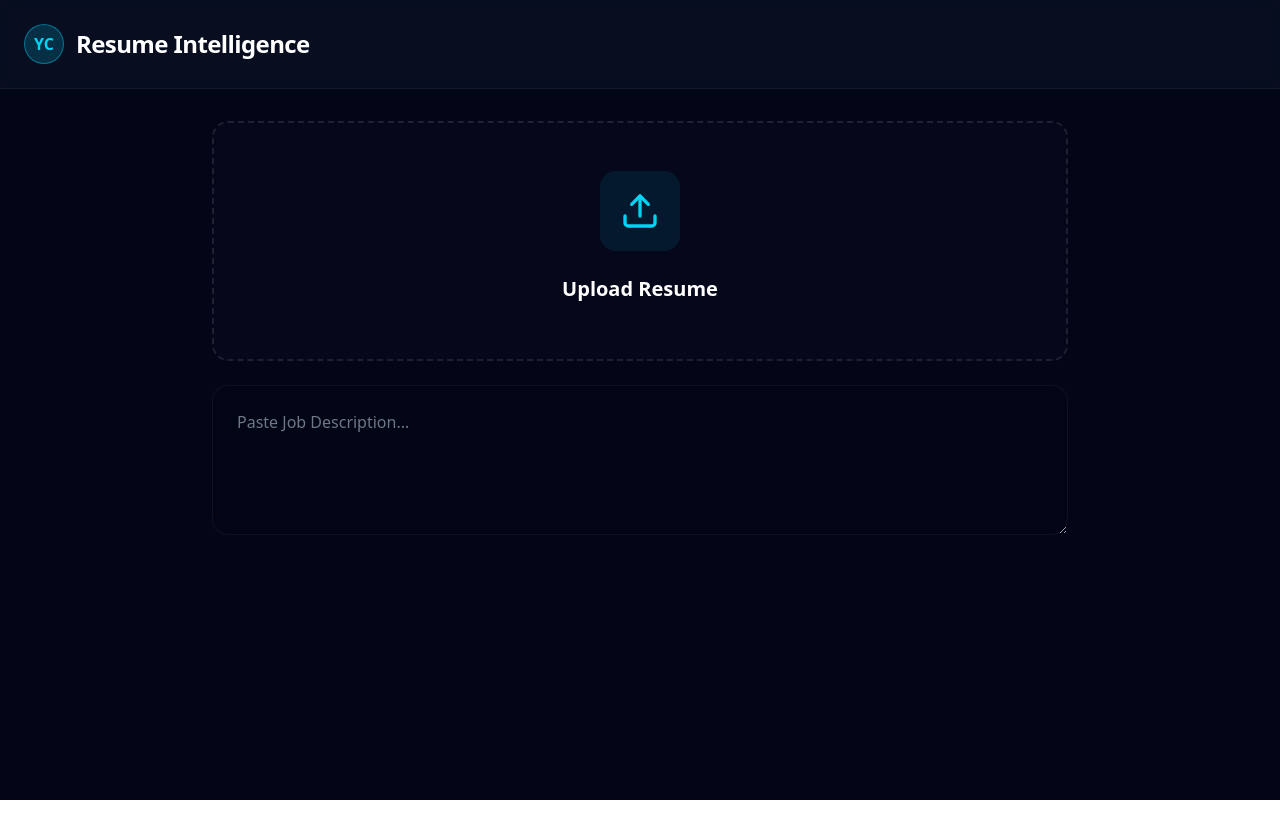
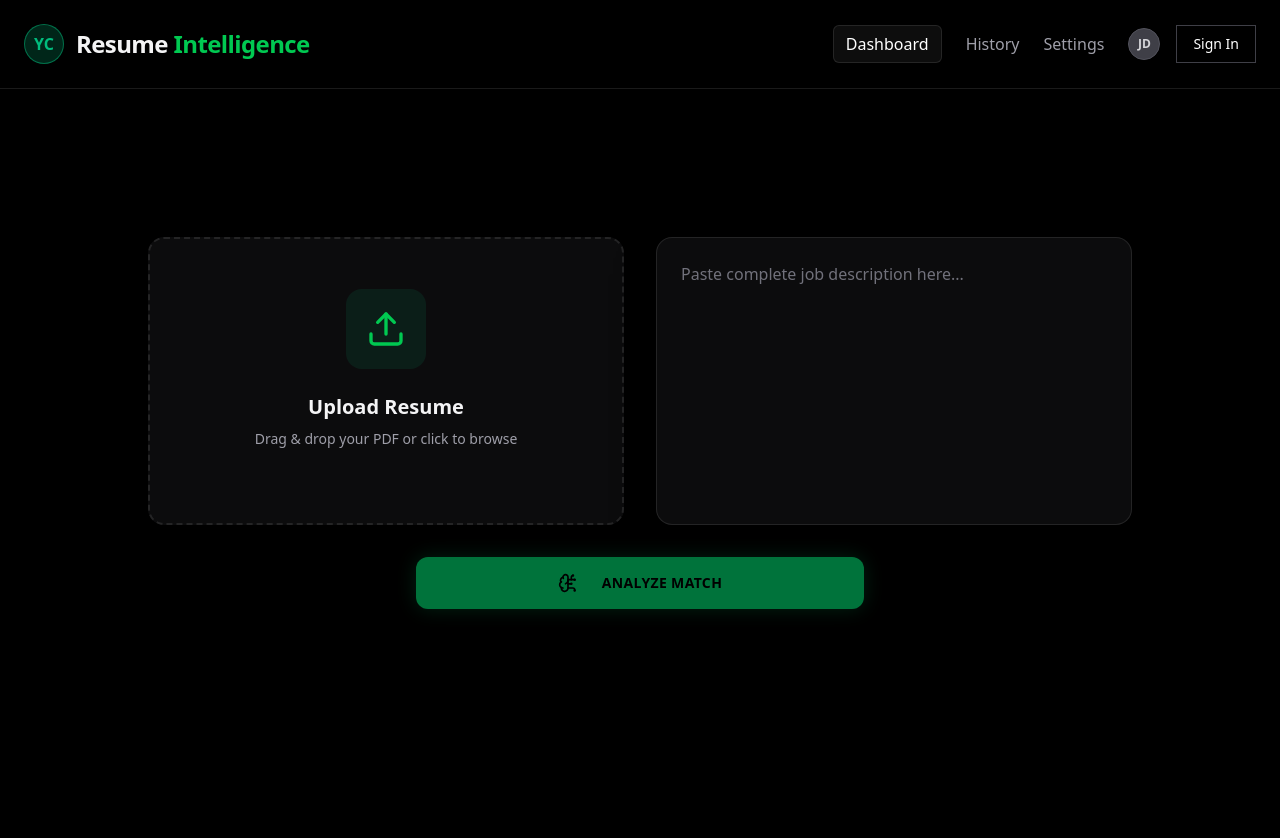
Before and after one commit to MDYUSU/ai-resume-matcher, a React app in the folder frontend/: page / in a window 1280 px wide. Shown: the top 838 px of the page. Before the commit the page ends 800 px from the top, so only its background shows below. Built offline with nearby package versions, Linux system fonts and the light colour scheme; the HTML template or start-up script is replaced by a standard one.

Commit message:
updated first page ui

```diff
--- a/frontend/package.json
+++ b/frontend/package.json
@@ -16,7 +16,7 @@
     "pdfjs-dist": "^5.4.624",
     "react": "^19.2.0",
     "react-dom": "^19.2.0",
-    "react-router-dom": "^7.13.1"
+    "react-router-dom": "^7.13.2"
   },
   "devDependencies": {
     "@eslint/js": "^9.39.1",
--- a/frontend/src/components/FileUpload.jsx
+++ b/frontend/src/components/FileUpload.jsx
@@ -1,5 +1,5 @@
 import { useState, useEffect } from 'react'
-import { useNavigate } from 'react-router-dom'
+import { Link, useNavigate } from 'react-router-dom'
 import { FileText, Upload, CheckCircle, AlertCircle, Loader2, BrainCircuit, History, Rocket, Settings, Home } from 'lucide-react'
 import axios from 'axios'
 import { motion, AnimatePresence } from 'framer-motion'
@@ -193,52 +193,87 @@ const FileUpload = () => {
   };
 
   return (
-    <div className="min-h-screen bg-[#020617] text-white pb-24 relative">
-      <header className="sticky top-0 z-50 flex items-center justify-between p-6 bg-slate-900/50 backdrop-blur-md border-b border-white/5">
+    <div className="min-h-screen bg-black text-zinc-100 pb-24 relative">
+      <header className="sticky top-0 z-50 flex items-center justify-between p-6 bg-black/40 backdrop-blur-xl border-b border-white/10">
         <div className="flex items-center gap-3">
-          <div className="size-10 rounded-full bg-cyan-500/20 border border-cyan-500/50 flex items-center justify-center font-bold text-cyan-400">YC</div>
-          <h2 className="text-2xl font-bold tracking-tight">Resume Intelligence</h2>
+          <div className="size-10 rounded-full bg-emerald-500/20 border border-emerald-500/50 flex items-center justify-center font-bold text-emerald-500">YC</div>
+          <Link href="/" className="cursor-pointer hover:opacity-80 transition-opacity">
+            <h2 className="text-2xl font-bold tracking-tight">Resume <span className="text-green-500">Intelligence</span></h2>
+          </Link>
+        </div>
+        <div className="flex items-center gap-6">
+          <nav className="flex items-center gap-6">
+            <a href="#" className="bg-white/5 text-white px-3 py-1.5 rounded-md border border-white/10 font-medium transition-colors">Dashboard</a>
+            <a href="#" className="text-zinc-400 font-medium hover:text-white transition-colors">History</a>
+            <a href="#" className="text-zinc-400 font-medium hover:text-white transition-colors">Settings</a>
+          </nav>
+          <div className="flex items-center gap-4">
+            <div className="size-8 rounded-full bg-zinc-700 border border-zinc-600 flex items-center justify-center text-xs font-bold text-zinc-300">JD</div>
+            <button className="px-4 py-2 border border-zinc-700 hover:border-zinc-500 hover:bg-white/5 text-white transition-all text-sm font-medium">
+              Sign In
+            </button>
+          </div>
         </div>
       </header>
 
-      <main className="max-w-4xl mx-auto px-5 pt-8 space-y-8">
+      <main className="max-w-5xl mx-auto px-5 pt-8 min-h-[calc(100vh-100px)] flex flex-col justify-center pb-16">
         {isProcessing ? (
           <div className="flex flex-col items-center justify-center py-20">
-            <Loader2 className="animate-spin text-cyan-400 w-12 h-12 mb-4" />
-            <p className="text-white/60 animate-pulse">AI is decoding your profile...</p>
+            <Loader2 className="animate-spin text-emerald-400 w-12 h-12 mb-4" />
+            <p className="text-zinc-400 animate-pulse">AI is decoding your profile...</p>
           </div>
         ) : !result ? (
-          <div className="space-y-6">
-            <div className="rounded-2xl p-12 border-dashed border-2 border-white/10 flex flex-col items-center justify-center bg-slate-900/20">
+          <>
+            <div className="grid md:grid-cols-2 gap-8">
+              {/* Left Column - Upload Resume */}
+              <div className="rounded-2xl p-12 border-2 border-dashed border-white/10 hover:border-green-500/50 hover:bg-green-500/5 transition-all bg-zinc-900/50 shadow-2xl shadow-black/50 flex flex-col items-center justify-center h-72">
                 <input type="file" id="resume-upload" accept=".pdf" onChange={handleFileChange} className="hidden" />
                 <label htmlFor="resume-upload" className="cursor-pointer text-center">
-                <div className="size-20 rounded-2xl bg-cyan-500/10 flex items-center justify-center mx-auto mb-6">
-                  <Upload className="text-cyan-400 w-10 h-10" />
+                  <div className="size-20 rounded-2xl bg-emerald-500/10 flex items-center justify-center mx-auto mb-6">
+                    <Upload className="text-green-500 w-10 h-10" />
                   </div>
-                <h3 className="font-bold text-xl mb-2">{resumeFile ? resumeFile.name : 'Upload Resume'}</h3>
+                  <h3 className="font-bold text-xl mb-2 text-zinc-100">{resumeFile ? resumeFile.name : 'Upload Resume'}</h3>
+                  <p className="text-zinc-400 text-sm mb-6">Drag & drop your PDF or click to browse</p>
                 </label>
                 {resumeFile && (
-                <button onClick={handleSubmit} className="w-full max-w-xs mt-6 py-4 bg-cyan-500 text-slate-900 font-bold uppercase rounded-xl hover:bg-cyan-400 transition-all">
-                  Analyze Profile
-                </button>
+                  <div className="text-center mt-4">
+                    <p className="text-emerald-400 text-sm font-medium">✓ {resumeFile.name}</p>
+                  </div>
                 )}
               </div>
+
+              {/* Right Column - Job Description */}
+              <div className="rounded-2xl bg-zinc-900/50 border border-white/10 shadow-2xl shadow-black/50 h-72">
                 <textarea
                   value={jobDescription}
                   onChange={handleJobDescriptionChange}
-              className="w-full bg-slate-950/40 border border-white/5 text-slate-200 rounded-2xl p-6 min-h-[150px]"
-              placeholder="Paste Job Description..."
+                  className="w-full h-full bg-transparent border-0 rounded-2xl p-6 text-zinc-100 placeholder:text-zinc-500 focus-within:border-emerald-500/50 focus-within:ring-1 focus-within:ring-emerald-500/50 transition-all resize-none"
+                  placeholder="Paste complete job description here..."
                 />
               </div>
+            </div>
+
+            {/* Analyze Button - Centered Below Both Columns */}
+            <div className="flex justify-center mt-8">
+              <button
+                onClick={handleSubmit}
+                disabled={!resumeFile || !jobDescription.trim() || isProcessing}
+                className="w-full max-w-md px-12 py-4 bg-[#00E676] hover:bg-[#00C853] text-black font-extrabold tracking-wide uppercase text-sm rounded-xl shadow-[0_0_20px_rgba(0,230,118,0.3)] hover:shadow-[0_0_30px_rgba(0,230,118,0.5)] transition-all duration-300 disabled:opacity-50 disabled:cursor-not-allowed flex items-center justify-center gap-3"
+              >
+                {isProcessing ? <Loader2 className="animate-spin mr-3" size={20} /> : <BrainCircuit className="mr-3" size={20} />}
+                Analyze Match
+              </button>
+            </div>
+          </>
         ) : (
           <div className="space-y-8">
             <div className="grid md:grid-cols-3 gap-6">
-              <div className="rounded-3xl p-8 flex flex-col items-center justify-center bg-slate-900/60 border border-white/10">
-                <span className="text-4xl font-black text-cyan-400">{result?.matchPercentage}%</span>
-                <span className="text-[10px] font-black uppercase text-white/40">Match Score</span>
+              <div className="rounded-3xl p-8 flex flex-col items-center justify-center bg-zinc-900/60 border border-zinc-800">
+                <span className="text-4xl font-black text-emerald-400">{result?.matchPercentage}%</span>
+                <span className="text-[10px] font-black uppercase text-zinc-400">Match Score</span>
               </div>
-              <div className="md:col-span-2 rounded-3xl p-8 border border-white/10 bg-slate-900/40">
-                <h3 className="text-cyan-400 font-bold mb-4 flex items-center gap-2"><BrainCircuit size={18}/> Feedback</h3>
+              <div className="md:col-span-2 rounded-3xl p-8 border border-zinc-800 bg-zinc-900/40">
+                <h3 className="text-emerald-400 font-bold mb-4 flex items-center gap-2"><BrainCircuit size={18}/> Feedback</h3>
                 <p className="text-sm text-white/80 leading-relaxed">{result?.feedback}</p>
               </div>
             </div>
```
Also changed, not shown: 1 other file (tests, documents, lock files or other folders). Lines whose indentation alone changed are shown as unchanged.
